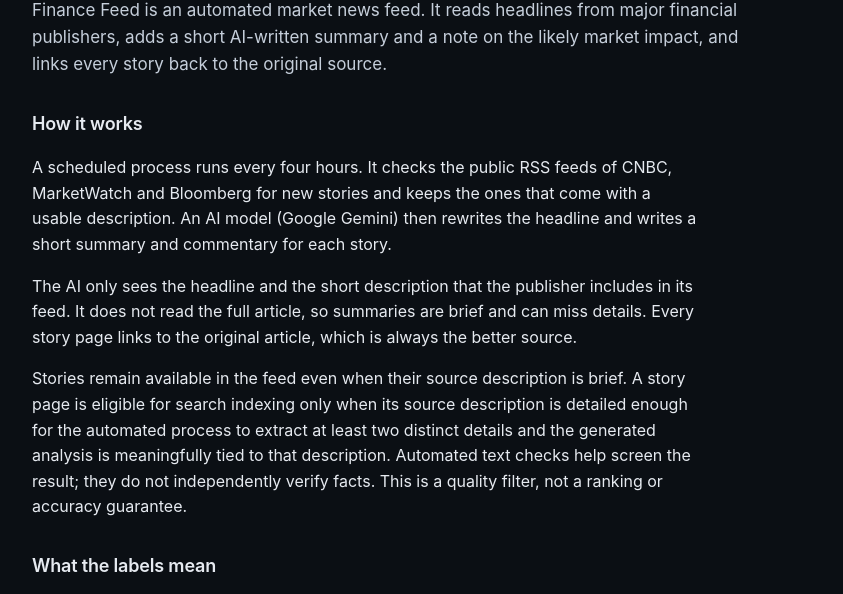
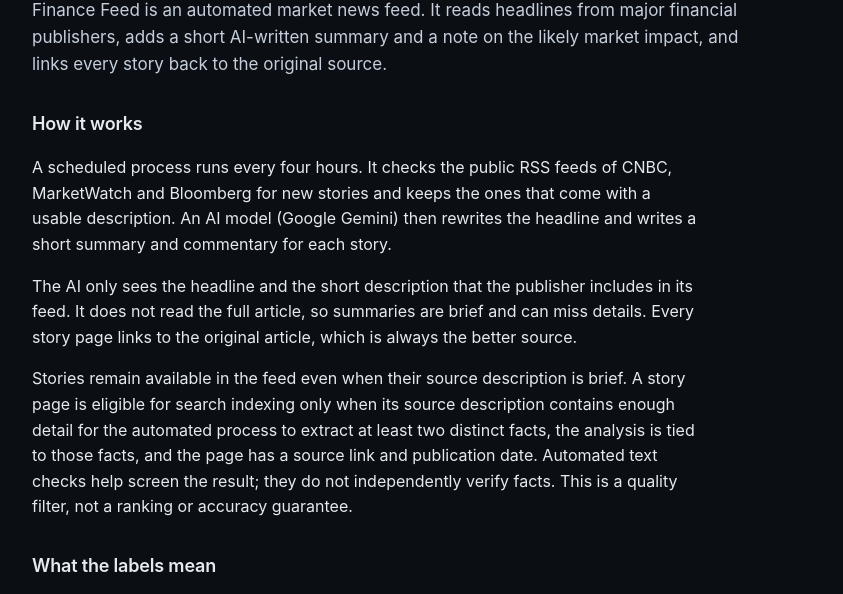
Before and after one commit to sefasayar/finance-feed, a plain HTML site: page about.html in a window 1280 px wide. Shown: the part 148-742 px from the top of the page, without its empty margins (218-1061 px from the left). Drawn offline with Linux system fonts and the light colour scheme.

Commit message:
Update about.html

```diff
--- a/about.html
+++ b/about.html
@@ -33,7 +33,7 @@
 <h2>How it works</h2>
 <p>A scheduled process runs every four hours. It checks the public RSS feeds of CNBC, MarketWatch and Bloomberg for new stories and keeps the ones that come with a usable description. An AI model (Google Gemini) then rewrites the headline and writes a short summary and commentary for each story.</p>
 <p>The AI only sees the headline and the short description that the publisher includes in its feed. It does not read the full article, so summaries are brief and can miss details. Every story page links to the original article, which is always the better source.</p>
-<p>Stories remain available in the feed even when their source description is brief. A story page is eligible for search indexing only when its source description is detailed enough for the automated process to extract at least two distinct details and the generated analysis is meaningfully tied to that description. Automated text checks help screen the result; they do not independently verify facts. This is a quality filter, not a ranking or accuracy guarantee.</p>
+<p>Stories remain available in the feed even when their source description is brief. A story page is eligible for search indexing only when its source description contains enough detail for the automated process to extract at least two distinct facts, the analysis is tied to those facts, and the page has a source link and publication date. Automated text checks help screen the result; they do not independently verify facts. This is a quality filter, not a ranking or accuracy guarantee.</p>
 
 <h2>What the labels mean</h2>
 <ul>
```
